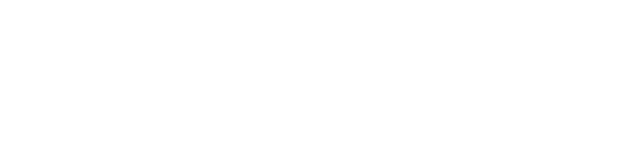
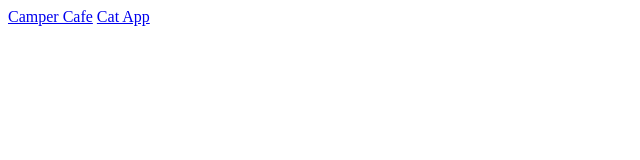
Before and after one commit to GameArtDevelopment/FreeCodeCamp, a plain HTML site: page index.html in a window 1280 px wide. Shown: the whole page, without its empty margins (0-640 px from the left). Drawn offline with Linux system fonts and the light colour scheme.

Commit message:
Linked the html documents

```diff
--- a/index.html
+++ b/index.html
@@ -7,6 +7,7 @@
   <title>FreeCodeCamp</title>
 </head>
 <body>
-
+  <a href="cafe.html">Camper Cafe</a>
+  <a href="cats.html">Cat App</a>
 </body>
 </html>
```
